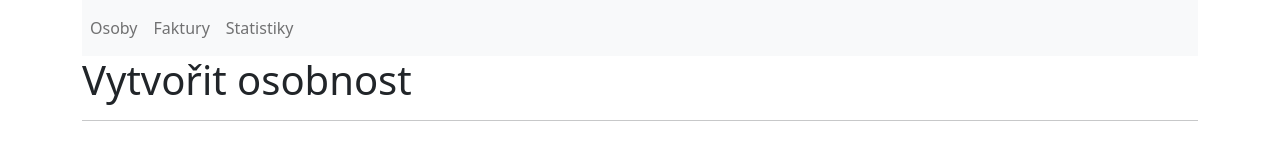
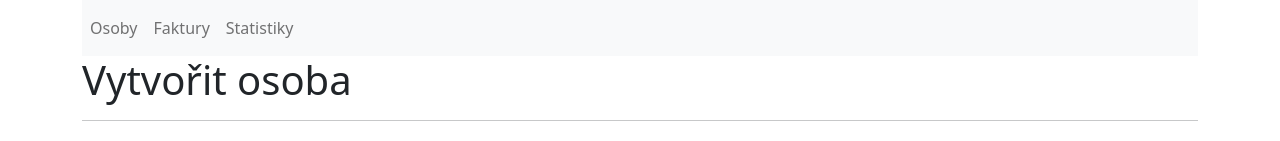
Before and after one commit to ArascainX/Django-project-PRO, a React (Vite) app in the folder invoice-client-starter/: page /persons/create in a window 1280 px wide. Shown: the top 141 px of the page. Built offline with nearby package versions, Linux system fonts and the light colour scheme.

Commit message:
Refaktoring

```diff
--- a/invoice-client-starter/src/invoices/InvoiceForm.jsx
+++ b/invoice-client-starter/src/invoices/InvoiceForm.jsx
@@ -94,6 +94,7 @@ const InvoiceForm = () => {
         value={invoice.invoiceNumber}
         handleChange={(e) => setInvoice({ ...invoice, invoiceNumber: e.target.value })}
       />
+
       <form onSubmit={handleSubmit}>
         <div className="mb-3">
           <label className="form-label">Prodávající</label>
@@ -106,7 +107,9 @@ const InvoiceForm = () => {
             }}
             required
           >
-            <option value="">-- Vyberte osobu --</option>
+            <option value="" disabled hidden>
+              {sellerName || "-- Vyberte osobu --"}
+            </option>
             {people.map((p) => (
               <option key={p._id} value={p._id}>{p.name}</option>
             ))}
--- a/invoice-client-starter/src/persons/PersonForm.jsx
+++ b/invoice-client-starter/src/persons/PersonForm.jsx
@@ -81,7 +81,7 @@ const PersonForm = () => {
 
     return (
         <div>
-            <h1>{id ? "Upravit" : "Vytvořit"} osobnost</h1>
+            <h1>{id ? "Upravit" : "Vytvořit"} osoba</h1>
             <hr/>
             {errorState ? (
                 <div className="alert alert-danger">{errorState}</div>
@@ -89,7 +89,7 @@ const PersonForm = () => {
             {sent && (
                 <FlashMessage
                     theme={success ? "success" : ""}
-                    text={success ? "Uložení osobnosti proběhlo úspěšně." : ""}
+                    text={success ? "Uložení osoby proběhlo úspěšně." : ""}
                 />
             )}
             <form onSubmit={handleSubmit}>
--- a/invoice-client-starter/src/persons/PersonIndex.jsx
+++ b/invoice-client-starter/src/persons/PersonIndex.jsx
@@ -30,6 +30,9 @@ const PersonIndex = () => {
     const [persons, setPersons] = useState([]);
 
     const deletePerson = async (id) => {
+        if (!window.confirm("Opravdu chcete osobu odstranit?")) {
+            return;
+        }
         try {
             await apiDelete("/api/persons/" + id);
         } catch (error) {
```
Also changed, not shown: 1 other file (tests, documents, lock files or other folders).
